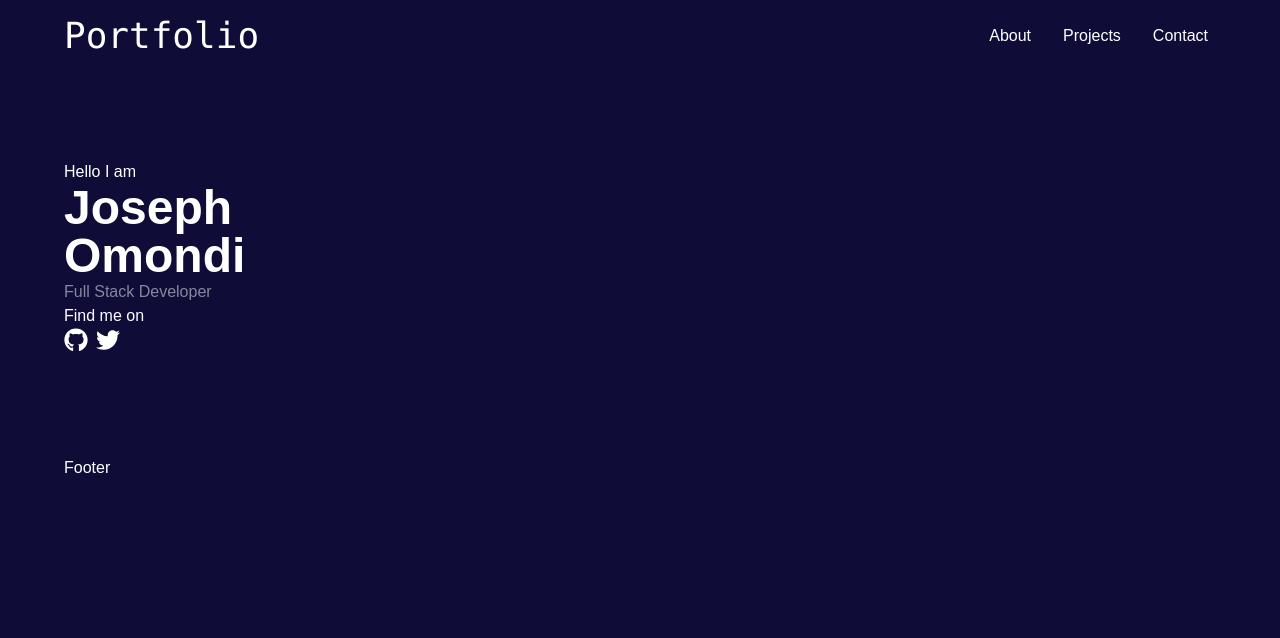
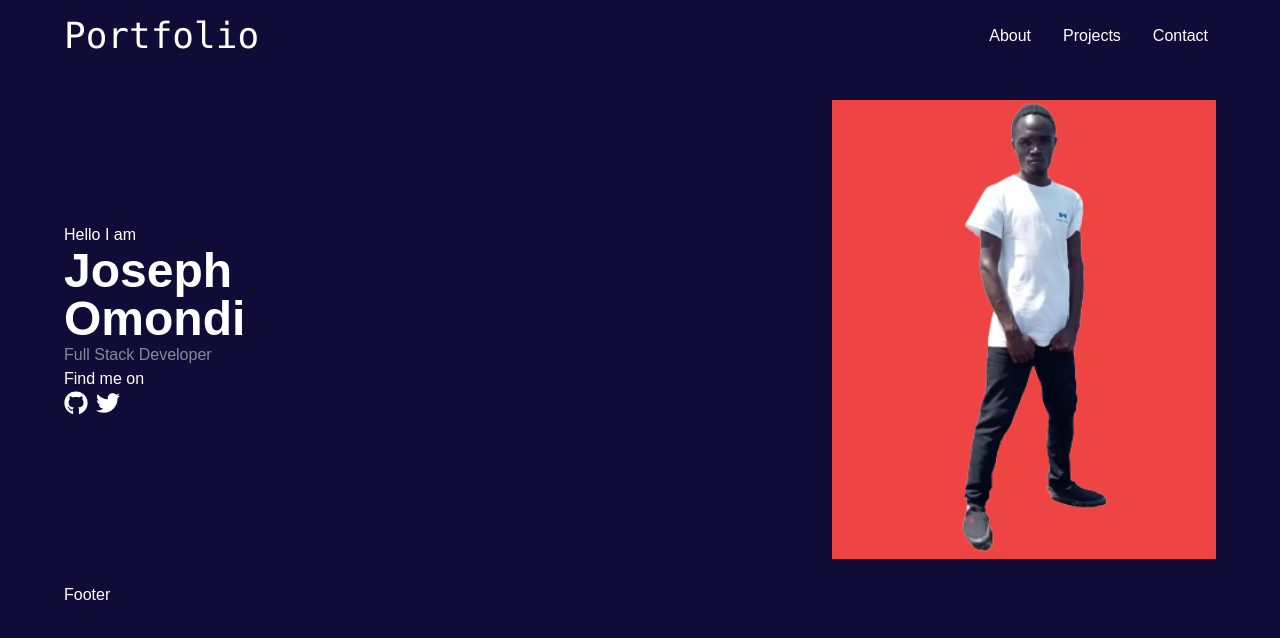
Before and after one commit to Mikiejoe/my_portfolio, a React (Vite) app: page / in a window 1280 px wide. Shown: the top 638 px of the page. Built offline with nearby package versions, Linux system fonts and the light colour scheme.

Commit message:
add robots.txt

```diff
--- a/src/components/Homepage/Hero.jsx
+++ b/src/components/Homepage/Hero.jsx
@@ -1,9 +1,10 @@
 import React from "react";
 import { Link } from "react-router-dom";
 import { FaGithub, FaTwitter } from "react-icons/fa";
+import Img from "../../assets/image.png"
 function Hero() {
   return (
-    <div className="h-[50vh] flex items-center py-6">
+    <div className="flex items-center justify-between py-6">
       <div className="">
         <p>Hello I am</p>
         <h1 className="text-5xl font-bold">Joseph</h1>
@@ -21,6 +22,9 @@ function Hero() {
             </div>
        </div>
       </div>
+      <div className="bg-red-500 mt-5">
+        <img src={Img} alt="Joseph Omondi" className="w-96 object-c h-150"/>
+        </div>
     </div>
   );
 }
```
Also changed, not shown: public/robots.txt (added), src/assets/image.png (added).
